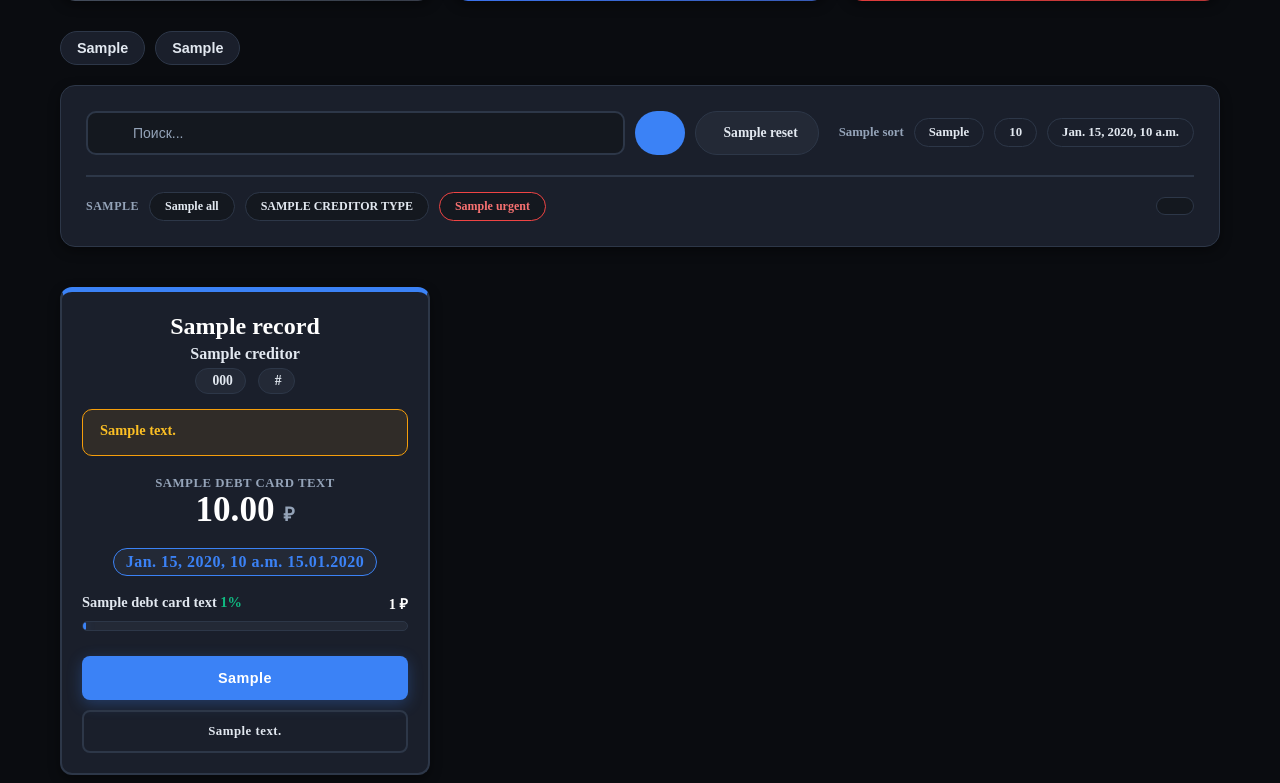
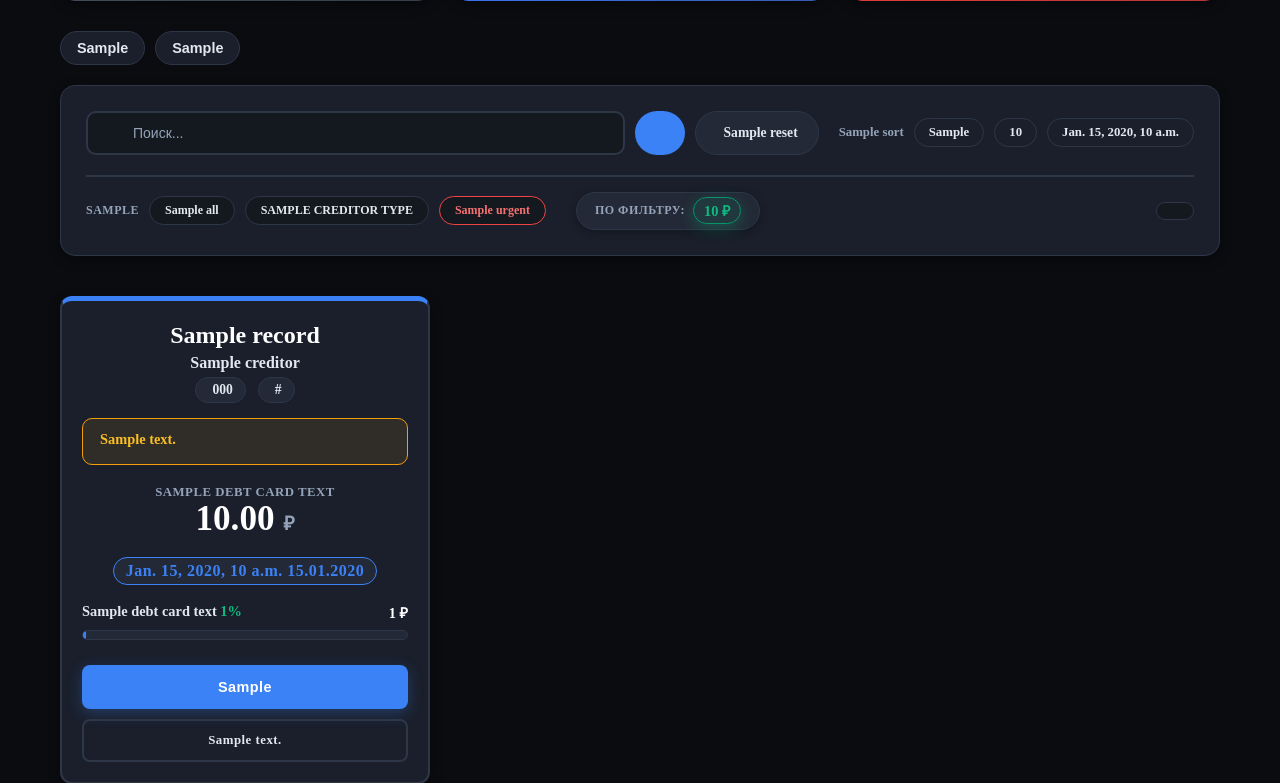
Before and after one commit to fghh111fghh/Depts, a Django app: template depts/app_depts/templates/app_depts/records_list.html in a window 1280 px wide. Shown: the part 309-1092 px from the top of the page. Run offline with Django 5.2, Linux system fonts and the light colour scheme; the template is opened without the code that fills it: most values are stand-ins (such as "Sample title", 1, 10 or a date in 2020).

Commit message:
Добавлено отображение суммы долгов по фильтрам

```diff
--- a/depts/app_depts/static/app_depts/css/pages/records-list.css
+++ b/depts/app_depts/static/app_depts/css/pages/records-list.css
@@ -1075,3 +1075,46 @@ body {
 .app-module-card {
     animation: fadeIn 0.4s ease forwards;
 }
+
+/* ====== БЛОК СУММЫ ПО ФИЛЬТРУ ====== */
+.filter-total-section {
+    display: flex;
+    align-items: center;
+    background: var(--dark-bg-elevated);
+    border: 1px solid var(--border-dark);
+    border-radius: 30px;
+    padding: 6px 18px;
+    height: 38px;
+    box-shadow: var(--shadow-sm);
+    transition: all 0.2s ease;
+}
+
+.filter-total-section:hover {
+    border-color: var(--accent-blue);
+    box-shadow: var(--shadow-glow-blue);
+}
+
+.filter-total-label {
+    font-size: 0.75rem;
+    font-weight: 800;
+    color: var(--text-muted);
+    text-transform: uppercase;
+    letter-spacing: 0.5px;
+    margin-right: 8px;
+}
+
+.filter-total-amount {
+    font-size: 0.9rem;
+    font-weight: 900;
+    color: var(--accent-green);
+    background: rgba(16, 185, 129, 0.1);
+    padding: 3px 10px;
+    border-radius: 20px;
+    border: 1px solid var(--accent-green-dark);
+    box-shadow: var(--shadow-glow-green);
+}
+
+/* Стиль для блока в строке фильтров */
+.filter-type-row .filter-total-section {
+    margin-left: 15px;
+}
--- a/depts/app_depts/templates/app_depts/records_list.html
+++ b/depts/app_depts/templates/app_depts/records_list.html
@@ -117,7 +117,15 @@
                 </a>
             </div>
 
-            <div>
+            <!-- Блок с итоговой суммой по активному фильтру -->
+            {% if filter_total_sum %}
+            <div class="filter-total-section" id="filterTotalSection">
+                <span class="filter-total-label">По фильтру:</span>
+                <span class="filter-total-amount">{{ filter_total_sum|floatformat:0|intcomma }} ₽</span>
+            </div>
+            {% endif %}
+
+            <div class="filter-type-group" style="margin-left: auto;">
                 <a href="?{% if show_paid %}show_paid=0{% else %}show_paid=1{% endif %}{% if search_query %}&q={{ search_query }}{% endif %}{% if current_sort %}&sort={{ current_sort }}{% endif %}{% if current_type %}&creditor_type={{ current_type }}{% endif %}"
                    class="paid-toggle {% if show_paid %}active{% endif %}">
                     {% if show_paid %}
@@ -132,7 +140,8 @@
 
     <div class="records-grid">
         {% for record in records %}
-        <div class="app-module-card {% if record.is_near_deadline %}deadline-warning{% endif %}">
+        <div class="app-module-card {% if record.is_near_deadline %}deadline-warning{% endif %}"
+             data-creditor-type="{{ record.creditor.creditor_type }}">
             {% if record.is_near_deadline and not record.is_paid %}
             <div class="deadline-urgent-badge">
                 <i class="fa-solid fa-clock-rotate-left"></i> {{ debt_card_texts.DEADLINE_BADGE }}
```
Also changed, not shown: depts/app_depts/static/app_depts/js/scripts.js (+2 -6 lines), depts/app_depts/views.py (+10 -0 lines). Lines whose indentation alone changed are shown as unchanged.
